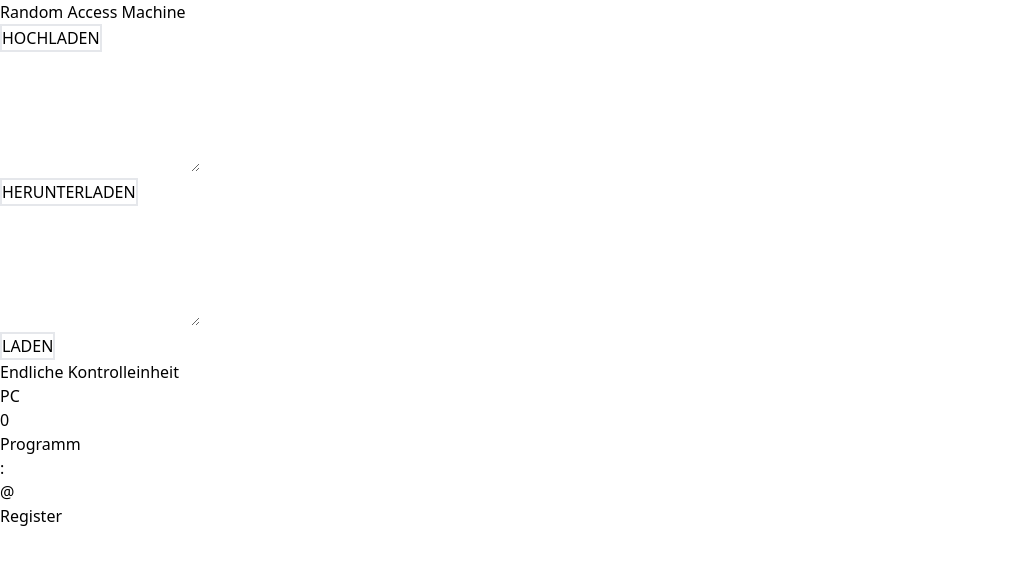
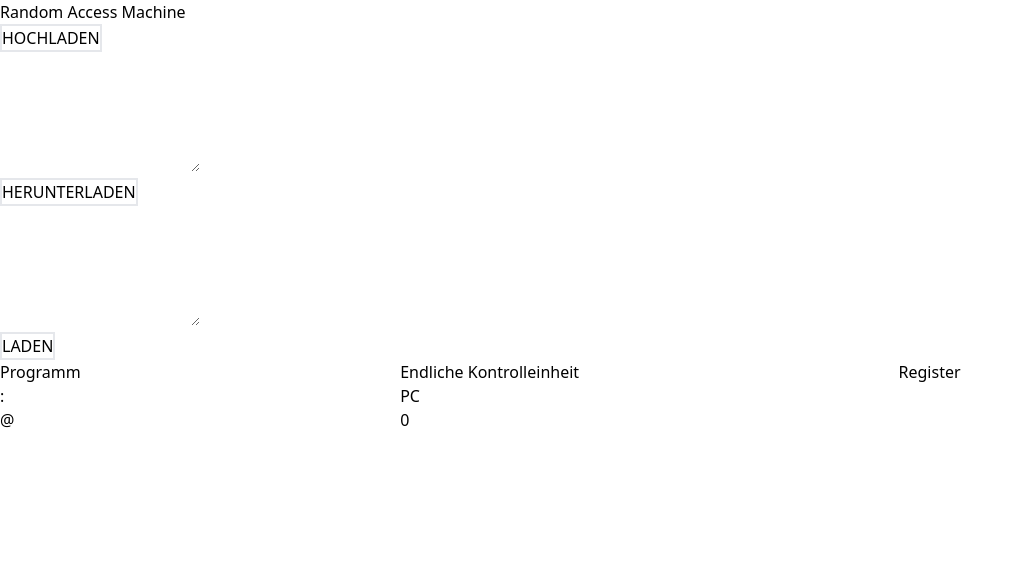
Before and after one commit to j05ch/js-to-ram, a React (Create React App) app: page / in a window 1280 px wide. Both pictures are taken after a click on the button "LADEN". Shown: the top 564 px of the page, without its empty margins (0-1024 px from the left). Built offline with nearby package versions, Linux system fonts and the light colour scheme.

Commit message:
feat(machine): introduce grid to design - wip

```diff
--- /dev/null
+++ b/src/components/machine-container/index.css
@@ -0,0 +1,23 @@
+.grid-container {
+	display: grid;
+	grid-template-areas:
+		'program cpu register'
+		'program program-counter register'
+		'program . register';
+}
+
+.cpu {
+	grid-area: cpu;
+}
+
+.program {
+	grid-area: program;
+}
+
+.program-counter {
+	grid-area: program-counter;
+}
+
+.register {
+	grid-area: register;
+}
--- a/src/components/machine-container/index.tsx
+++ b/src/components/machine-container/index.tsx
@@ -7,6 +7,7 @@ import ProgramCounterContainer from '../program-counter-container';
 import CpuContainer from '../cpu-container';
 import RegisterContainer from '../register-container';
 import InputContainer from '../input-container';
+import './index.css';
 
 interface Props {
 	programArray: string[][];
@@ -31,20 +32,20 @@ const MachineContainer: React.FC<Props> = ({ programArray }) => {
 	}, 2000);
 
 	return (
-		<div className="dark:text-blue-50">
-			<div className="dark:bg-pink-500">
+		<div className="dark:text-blue-50 grid-container">
+			<div className="dark:bg-pink-500 cpu">
 				<CpuContainer />
 			</div>
-			<div className="dark:bg-blue-700">
+			<div className="dark:bg-blue-700 program-counter">
 				<ProgramCounterContainer programCounter={pc} />
 			</div>
-			<div className="dark:bg-green-700">
+			<div className="dark:bg-green-700 program">
 				<ProgramContainer
 					programArray={programArray}
 					programCounter={pc}
 				/>
 			</div>
-			<div className="dark:bg-gray-700">
+			<div className="dark:bg-gray-700 register">
 				<RegisterContainer register={register} programCounter={pc} />
 			</div>
 		</div>
```
